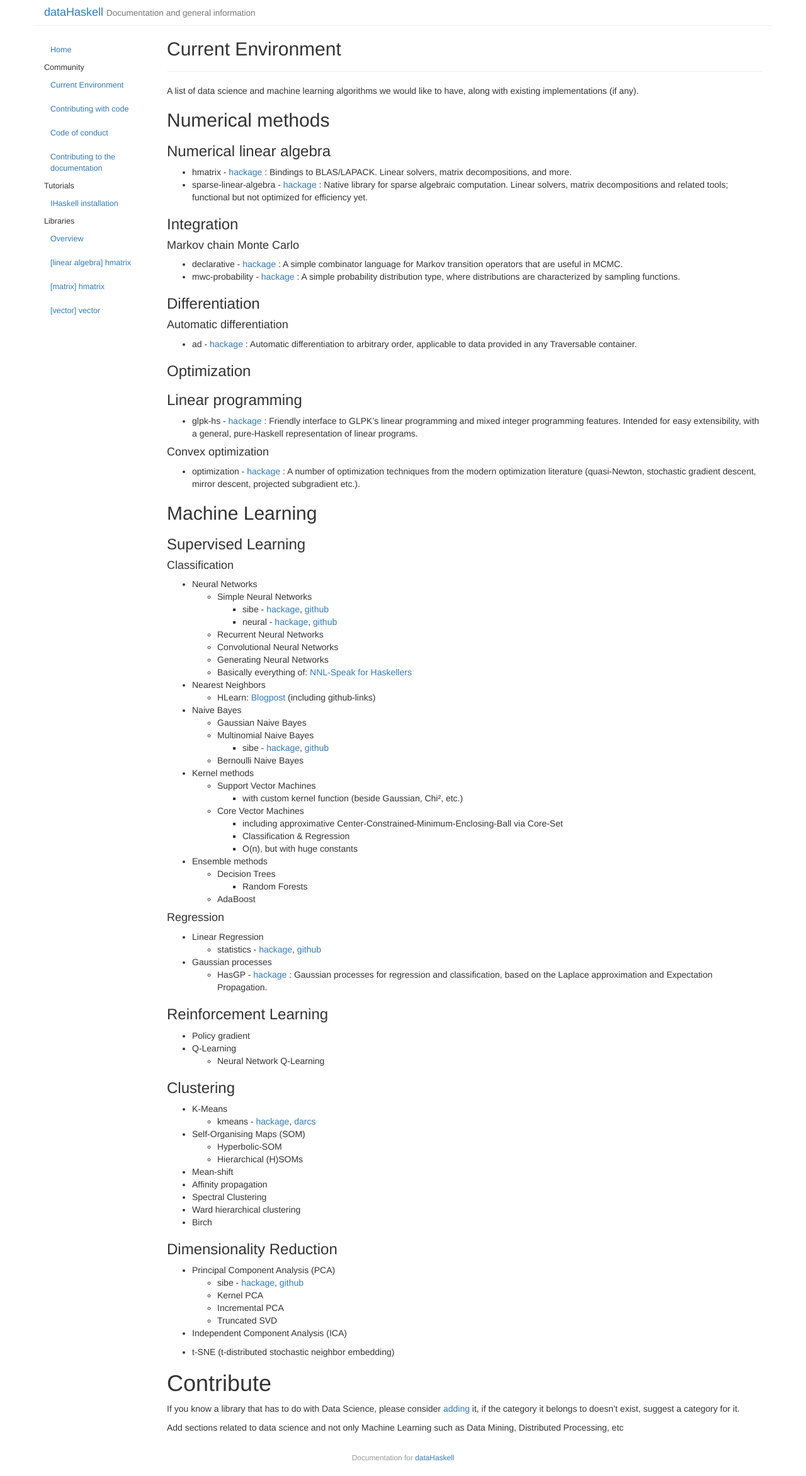
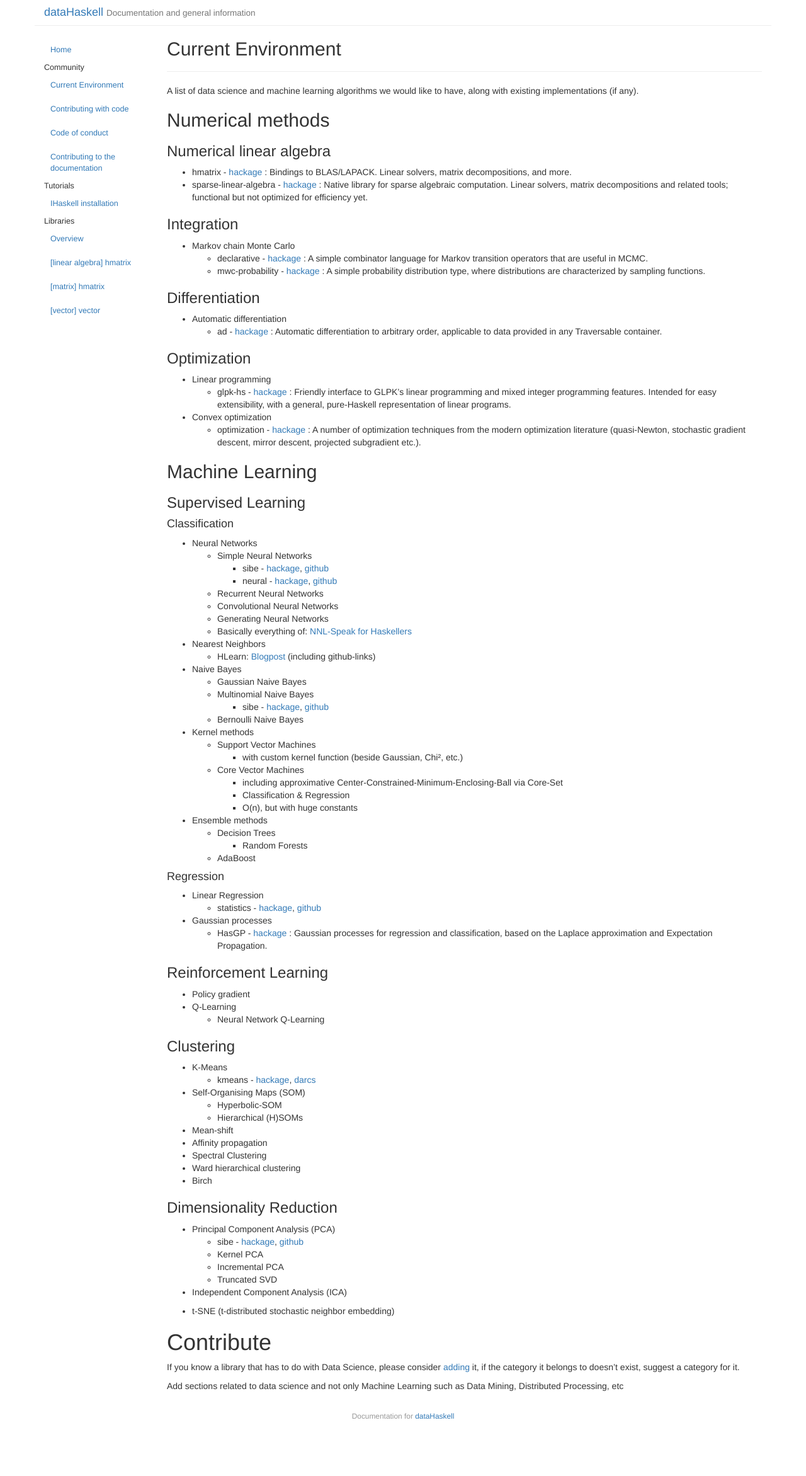
Before and after one commit to DataHaskell/docs, a Jekyll site: the page built from _posts/2016-10-19-current-environment.md, in a window 1280 px wide. Shown: the whole page at 63% size. Built offline with Jekyll 4.4.1, drawn with Linux system fonts in a browser that asks for light colours; after the commit the page ends 2277 px from its top, so only the background shows below that.

```diff
--- a/_posts/2016-10-19-current-environment.md
+++ b/_posts/2016-10-19-current-environment.md
@@ -18,28 +18,24 @@ Numerical methods
 
 ### Integration
 
-#### Markov chain Monte Carlo
-
-- declarative - [hackage](https://hackage.haskell.org/package/declarative) : A simple combinator language for Markov transition operators that are useful in MCMC.
-- mwc-probability  -  [hackage](https://hackage.haskell.org/package/mwc-probability) : A simple probability distribution type, where distributions are characterized by sampling functions.
+- Markov chain Monte Carlo
+  - declarative - [hackage](https://hackage.haskell.org/package/declarative) : A simple combinator language for Markov transition operators that are useful in MCMC.
+  - mwc-probability  -  [hackage](https://hackage.haskell.org/package/mwc-probability) : A simple probability distribution type, where distributions are characterized by sampling functions.
 
 
 ### Differentiation
 
-#### Automatic differentiation
-
-- ad - [hackage](http://hackage.haskell.org/package/ad) : Automatic differentiation to arbitrary order, applicable to data provided in any Traversable container.
+- Automatic differentiation
+  - ad - [hackage](http://hackage.haskell.org/package/ad) : Automatic differentiation to arbitrary order, applicable to data provided in any Traversable container.
 
 
 ### Optimization
 
-### Linear programming
+- Linear programming
+  - glpk-hs - [hackage](https://hackage.haskell.org/package/glpk-hs) : Friendly interface to GLPK's linear programming and mixed integer programming features. Intended for easy extensibility, with a general, pure-Haskell representation of linear programs.
 
-- glpk-hs - [hackage](https://hackage.haskell.org/package/glpk-hs) : Friendly interface to GLPK's linear programming and mixed integer programming features. Intended for easy extensibility, with a general, pure-Haskell representation of linear programs.
-
-#### Convex optimization
-
-- optimization - [hackage](https://hackage.haskell.org/package/optimization) : A number of optimization techniques from the modern optimization literature (quasi-Newton, stochastic gradient descent, mirror descent, projected subgradient etc.).
+- Convex optimization
+  - optimization - [hackage](https://hackage.haskell.org/package/optimization) : A number of optimization techniques from the modern optimization literature (quasi-Newton, stochastic gradient descent, mirror descent, projected subgradient etc.).
 
 
 Machine Learning
```
